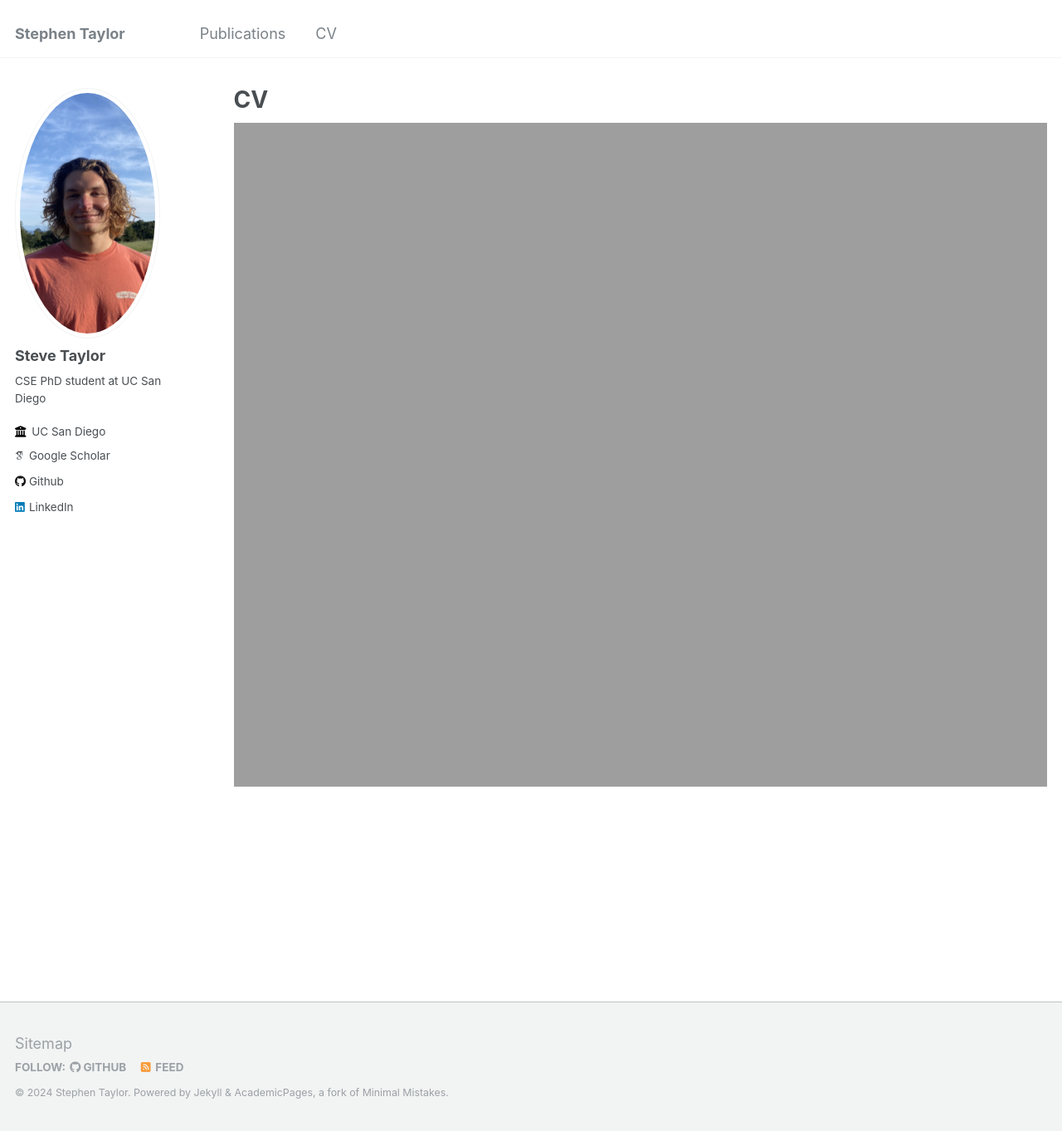
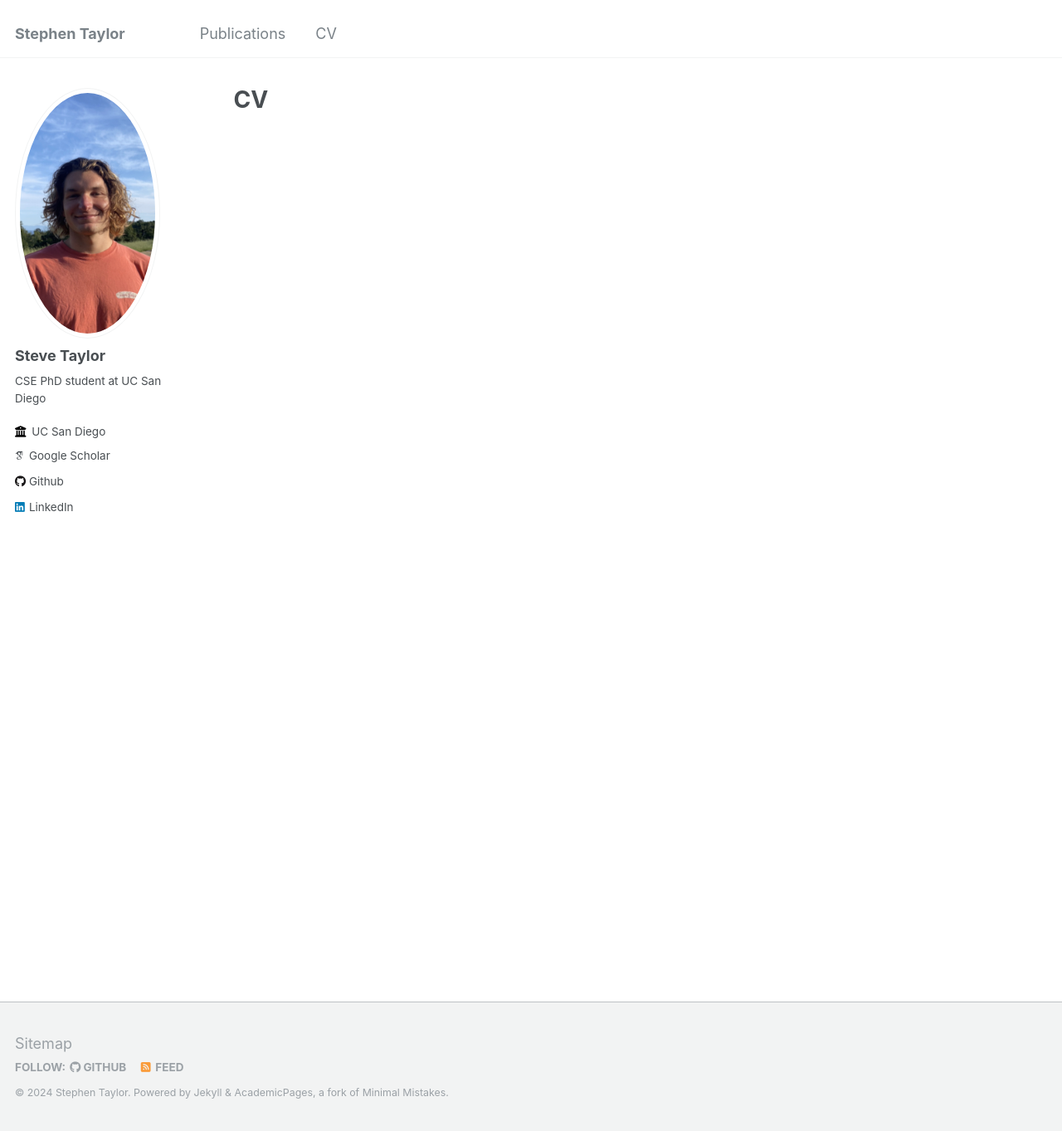
Before and after one commit to stevegtaylor/stevegtaylor.github.io, a Jekyll site: the page built from _pages/cv.md, in a window 1280 px wide and 1363 px high. Shown: the whole window at 83% size. Built offline with Jekyll 4.4.1, drawn with Linux system fonts in a browser that asks for light colours; some web fonts are replaced.

```diff
--- a/_data/navigation.yml
+++ b/_data/navigation.yml
@@ -16,7 +16,7 @@ main:
   #   url: /year-archive/
 
   - title: "CV"
-    url: /cv/
+    url: http://stevegtaylor.github.io/files/Stephen-Taylor-CV-Website.pdf
 
   # - title: "Guide"
   #   url: /markdown/
--- a/_pages/cv.md
+++ b/_pages/cv.md
@@ -7,23 +7,6 @@ redirect_from:
   - /resume
 ---
 
-<html lang="en">
-<head>
-    <meta charset="UTF-8">
-    <meta name="viewport" content="width=device-width, initial-scale=1.0">
-    <title>Embed PDF</title>
-    <style>
-        .pdf-viewer {
-            width: 100%; /* Full width */
-            height: 800px; /* Adjust the height as needed */
-            border: none;
-        }
-    </style>
-</head>
-<body>
-    <iframe src="http://stevegtaylor.github.io/files/Stephen-Taylor-CV-Website.pdf" class="pdf-viewer"></iframe>
-</body>
-</html>
 
 
 <!-- {% include base_path %}
```
